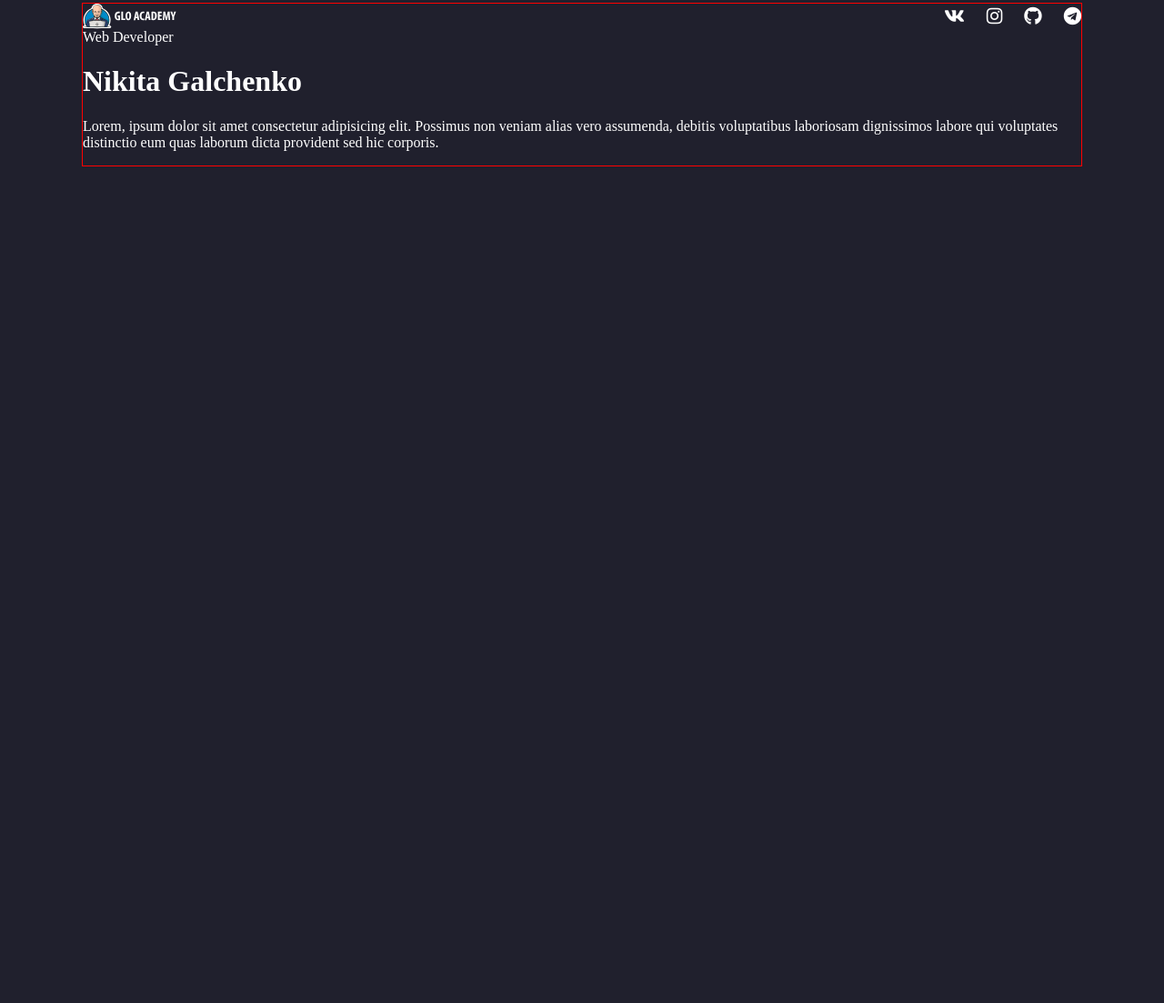
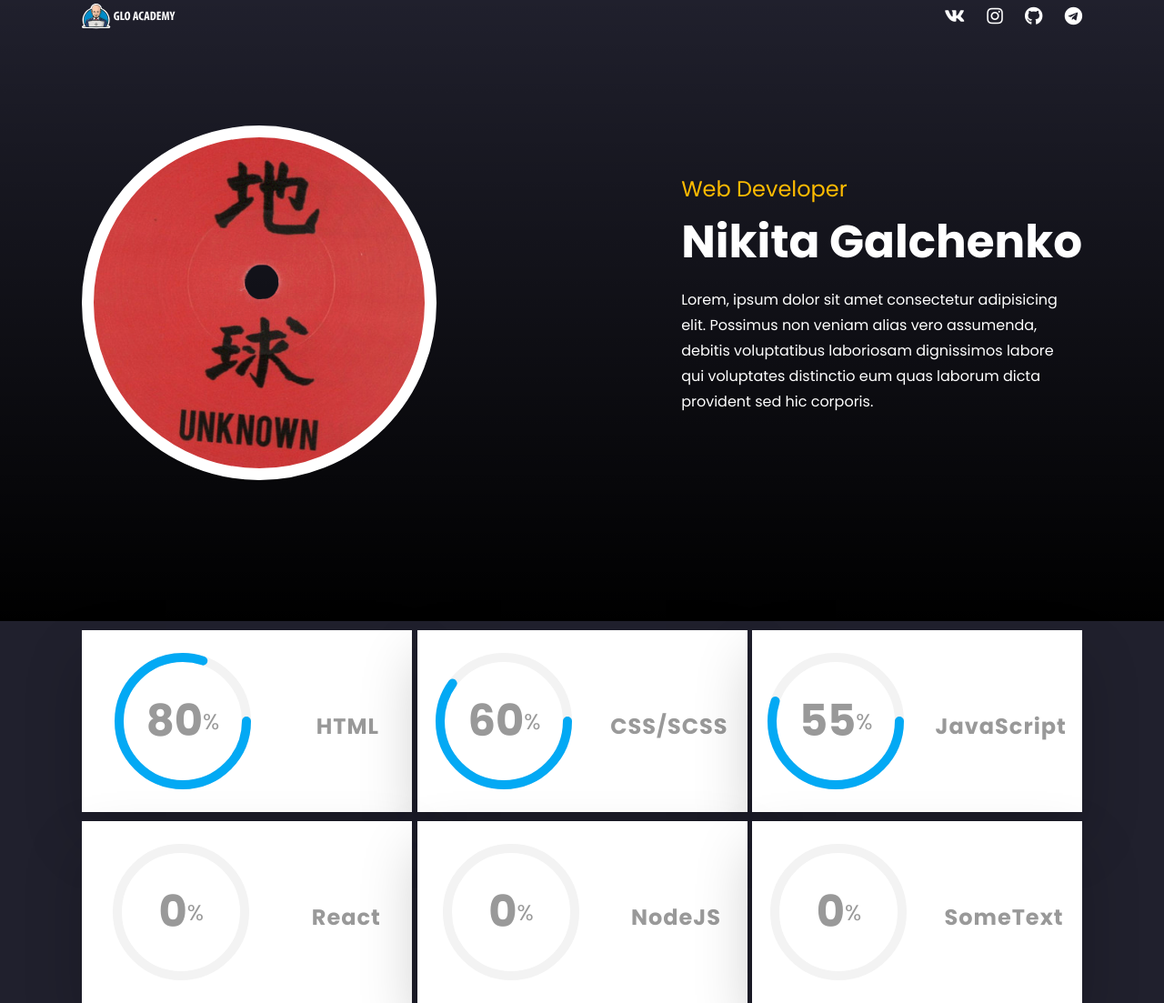
Before and after one commit to Nik-08/My_blog, a plain HTML site: page index.html in a window 1280 px wide. Shown: the part 37-1140 px from the top of the page at 91% size. Before the commit the page ends 800 px from the top, so only its background shows below. Drawn offline with Linux system fonts and the light colour scheme.

Commit message:
feat(13.10.2020) card-skill

```diff
--- a/css/style.css
+++ b/css/style.css
@@ -1,27 +1,160 @@
-*{
+* {
   box-sizing: border-box;
 }
+
 body {
   background-color: #20202D;
   margin: 0;
   padding: 0;
   color: #fff;
+  font-family: 'Poppins', sans-serif;
 }
-.hero{
+
+.hero {
   padding-top: 40px;
+  padding-bottom: 155px;
+  background: linear-gradient(0deg, #000000 0.01%, rgba(0, 0, 0, 0) 95.44%);
 }
-.container{
+
+.container {
   max-width: 1100px;
-  border: 1px solid red;
+  /* border: 1px solid red; */
   margin: 0 auto;
 }
-.hero-header{
+
+.hero-contant {
+  display: flex;
+  align-items: center;
+  justify-content: space-between;
+}
+
+.hero-header {
   display: flex;
   justify-content: space-between;
   align-items: center;
+  margin-bottom: 105px;
 }
-.social-link{
+
+.social-link {
   margin-left: 20px;
   font-size: 20px;
   color: #fff;
 }
+
+.hero-subtitle {
+  font-size: 24px;
+  line-height: 28px;
+  display: inline-block;
+  color: #FFBB01;
+  margin-bottom: 14px;
+}
+
+.hero-title {
+  font-weight: bold;
+  font-size: 50px;
+  line-height: 60px;
+  margin-top: 0;
+  margin-bottom: 20px;
+}
+
+.hero-description {
+  font-size: 16px;
+  line-height: 28px;
+  max-width: 420px;
+}
+
+.hero-avatar {
+  width: 390px;
+  height: 390px;
+  /* background-color: #fff; */
+  border-radius: 50%;
+  background-image: url('../media/img/main.png');
+  background-repeat: no-repeat;
+  background-position: center top -90px;
+  border: 13px solid #fff;
+}
+
+.cards {
+  display: flex;
+  justify-content: space-between;
+  /* width: 100%; */
+  flex-wrap: wrap;
+}
+
+.card {
+  background-color: #fff;
+  position: relative;
+  height: 200px;
+  width: 33%;
+  display: flex;
+
+  justify-content: space-around;
+  align-items: center;
+  /* flex-direction: column; */
+  box-shadow: 0 30px 60px rgba(0, 0, 0, .2);
+  margin-top: 10px;
+}
+
+.card .percent {
+  position: relative;
+  width: 150px;
+  height: 150px;
+}
+
+.card .percent svg {
+  position: relative;
+  display: flex;
+  justify-content: space-between;
+  align-items: center;
+  width: 150px;
+  height: 150px;
+}
+
+.card .percent svg circle {
+  width: 150px;
+  height: 150px;
+  fill: none;
+  stroke-width: 10;
+  stroke: #000000;
+  transform: translate(5px, 5px);
+  stroke-dasharray: 440;
+  stroke-dashoffset: 440;
+  stroke-linecap: round;
+}
+
+.card .percent svg circle:nth-child(1) {
+  stroke-dashoffset: 0;
+  stroke: #f3f3f3;
+}
+
+.card .percent svg circle:nth-child(2) {
+  /* stroke-dashoffset: calc(440 - (440 * 87) / 100); */
+  stroke: #03a9f4;
+}
+
+.card .percent .number {
+  position: absolute;
+  top: 0;
+  left: 0;
+  width: 100%;
+  height: 100%;
+  display: flex;
+  justify-content: center;
+  align-items: center;
+  color: #999;
+}
+
+.card .percent .number h2 {
+  font-size: 48px;
+}
+
+.card .percent .number span {
+  font-size: 24px;
+}
+
+.card .text {
+  padding: 10px 0 0;
+  color: #999;
+  font-size: 700;
+  letter-spacing: 1px;
+}
--- a/index.html
+++ b/index.html
@@ -1,13 +1,16 @@
 <!DOCTYPE html>
 <html lang="en">
+
 <head>
   <meta charset="UTF-8">
   <meta name="viewport" content="width=device-width, initial-scale=1.0">
   <link href="https://fonts.googleapis.com/css2?family=Poppins&display=swap" rel="stylesheet">
   <link rel="stylesheet" href="css/style.css">
+  <link href="https://fonts.googleapis.com/css2?family=Poppins:wght@300;500;700&display=swap" rel="stylesheet">
   <link rel="stylesheet" href="media/icon/icons/all.css">
   <title>My blog</title>
 </head>
+
 <body>
   <header class="hero">
     <div class="container">
@@ -23,34 +26,111 @@
       </div>
       <!-- /.hero-header -->
       <div class="hero-contant">
+        <div class="hero-avatar"></div>
+        <!-- /.hero-avatar -->
         <div class="hero-text">
           <span class="hero-subtitle">Web Developer</span>
           <h1 class="hero-title">Nikita Galchenko</h1>
-          <p class="hero-description">Lorem, ipsum dolor sit amet consectetur adipisicing elit. Possimus non veniam alias vero assumenda, debitis voluptatibus laboriosam dignissimos labore qui voluptates distinctio eum quas laborum dicta provident sed hic corporis.</p>
-
+          <p class="hero-description">Lorem, ipsum dolor sit amet consectetur adipisicing elit. Possimus non veniam
+            alias vero assumenda, debitis voluptatibus laboriosam dignissimos labore qui voluptates distinctio eum quas
+            laborum dicta provident sed hic corporis.</p>
         </div>
         <!-- /.hero-text -->
-        <div class="hero-avatar">
-
-        </div>
-        <!-- /.hero-avatar -->
       </div>
       <!-- /.hero-contant -->
     </div>
   </header>
+  <section>
+    <div class="container">
+      <div class="cards">
+        <div class="card">
+          <div class="percent" >
+            <svg>
+              <circle cx="70" cy="70" r="70"></circle>
+              <circle class ='circle' id="circle_1" cx="70" cy="70" r="70">
+                <animate id="an1" attributeName="stroke-dashoffset" begin="0" values="440;88" dur="0.5s"></animate>
+              </circle>
+            </svg>
+            <div class="number">
+              <h2 class='percent-value' id="circle_1">80</h2><span>%</span>
+            </div>
+          </div>
+          <h2 class="text">HTML</h2>
+        </div>
+        <div class="card">
+          <div class="percent" >
+            <svg>
+              <circle cx="70" cy="70" r="70"></circle>
+              <circle class ='circle' id="circle_2" cx="70" cy="70" r="70">
+                <animate id="an1" attributeName="stroke-dashoffset" begin="0" values="440;176" dur="0.5s"></animate>
+              </circle>
+            </svg>
+            <div class="number">
+              <h2 class='percent-value' id="circle_2">60</h2><span>%</span>
+            </div>
+          </div>
+          <h2 class="text">CSS/SCSS</h2>
+        </div>
+        <div class="card">
+          <div class="percent" >
+            <svg>
+              <circle cx="70" cy="70" r="70"></circle>
+              <circle class ='circle' id="circle_3" cx="70" cy="70" r="70">
+                <animate id="an1" attributeName="stroke-dashoffset" begin="0" values="440;198" dur="0.5s"></animate>
+              </circle>
+            </svg>
+            <div class="number">
+              <h2 class='percent-value' id="circle_3">55</h2><span>%</span>
+            </div>
+          </div>
+          <h2 class="text">JavaScript</h2>
+        </div>
+        <div class="card">
+          <div class="percent" >
+            <svg>
+              <circle cx="70" cy="70" r="70"></circle>
+              <circle class ='circle' id="circle_4" cx="70" cy="70" r="70"><
+                <animate id="an1" attributeName="stroke-dashoffset" begin="0" values="440;440" dur="0.5s"></animate>/circle>
+            </svg>
+            <div class="number">
+              <h2 class='percent-value' id="circle_4">0</h2><span>%</span>
+            </div>
+          </div>
+          <h2 class="text">React</h2>
+        </div>
+        <div class="card">
+          <div class="percent" >
+            <svg >
+              <circle cx="70" cy="70" r="70"></circle>
+              <circle class ='circle' id="circle_5" cx="70" cy="70" r="70">
+                <animate id="an1" attributeName="stroke-dashoffset" begin="0" values="440;440" dur="0.5s"></animate>
+              </circle>
+            </svg>
+            <div class="number">
+              <h2 class='percent-value' id="circle_5">0</h2><span>%</span>
+            </div>
+          </div>
+          <h2 class="text">NodeJS</h2>
+        </div>
+        <div class="card">
+          <div class="percent" >
+            <svg>
+              <circle cx="70" cy="70" r="70"></circle>
+              <circle class ='circle' id="circle_6" cx="70" cy="70" r="70">
+                <animate id="an1" attributeName="stroke-dashoffset" begin="0" values="440;440" dur="0.5s"></animate>
+              </circle>
+            </svg>
+            <div class="number">
+              <h2 class='percent-value' id="circle_6">0</h2><span>%</span>
+            </div>
+          </div>
+          <h2 class="text">SomeText</h2>
+        </div>
+      </div>
+    </div>
+  </section>
+  <footer></footer>
+</body>
+<script src="scripts/index.js"></script>
 
-<section class="section">
-  <div class="main">
-      <div class="main-card">
-
-      </div>
-
-      <div class="main_text">
-
-      </div>
-  </div>
-</section>
-<script src="scripts/index.js"></script>
-<footer></footer>
-</body>
 </html>
--- a/scripts/index.js
+++ b/scripts/index.js
@@ -1,4 +1,15 @@
-// window.addEventListener("scroll", function(){
-//   var nav = document.querySelector("nav");
-//   header.classList.toggle("sticky", window.scrollY > 0);
-// });
+
+const persent = document.querySelectorAll('.percent');
+  persent.forEach(item => {
+    const circle = document.querySelectorAll('.circle');
+    h2 = item.querySelectorAll('.percent-value');
+    h2.forEach(elem => {
+      circle.forEach(i => {
+        let str = elem.textContent;
+        let num = Number(str);
+        if(i.id == elem.id){
+          i.style.strokeDashoffset = `calc(440 - (440 * ${num}) / 100)`;
+        }
+      });
+    });
+  });
```
